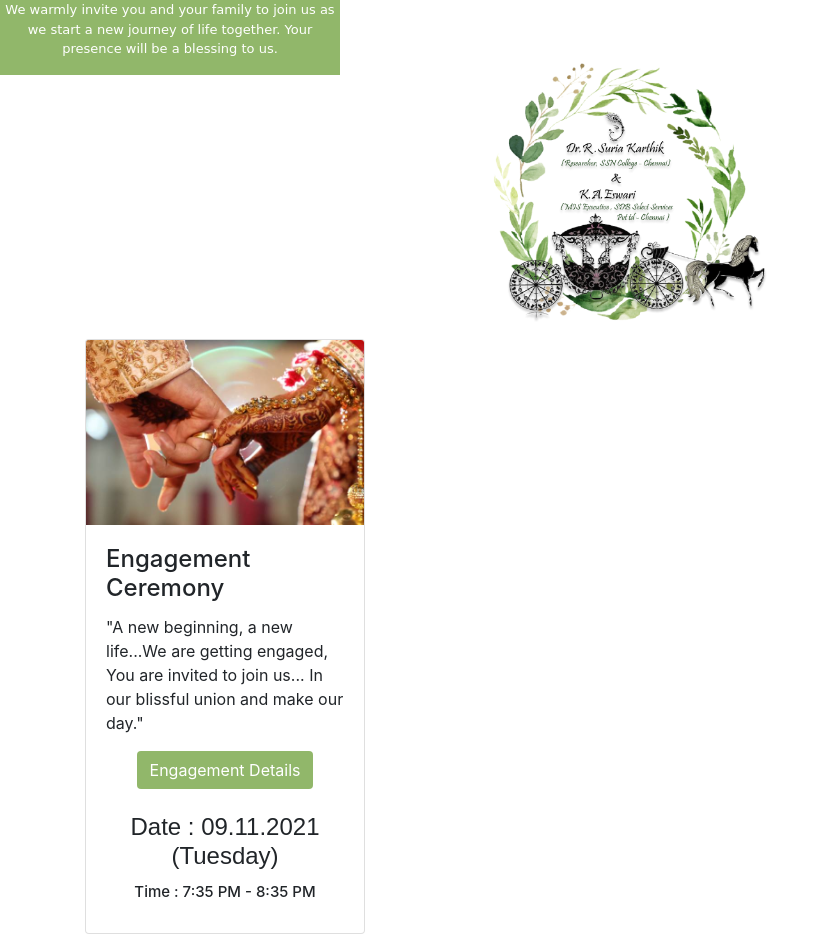
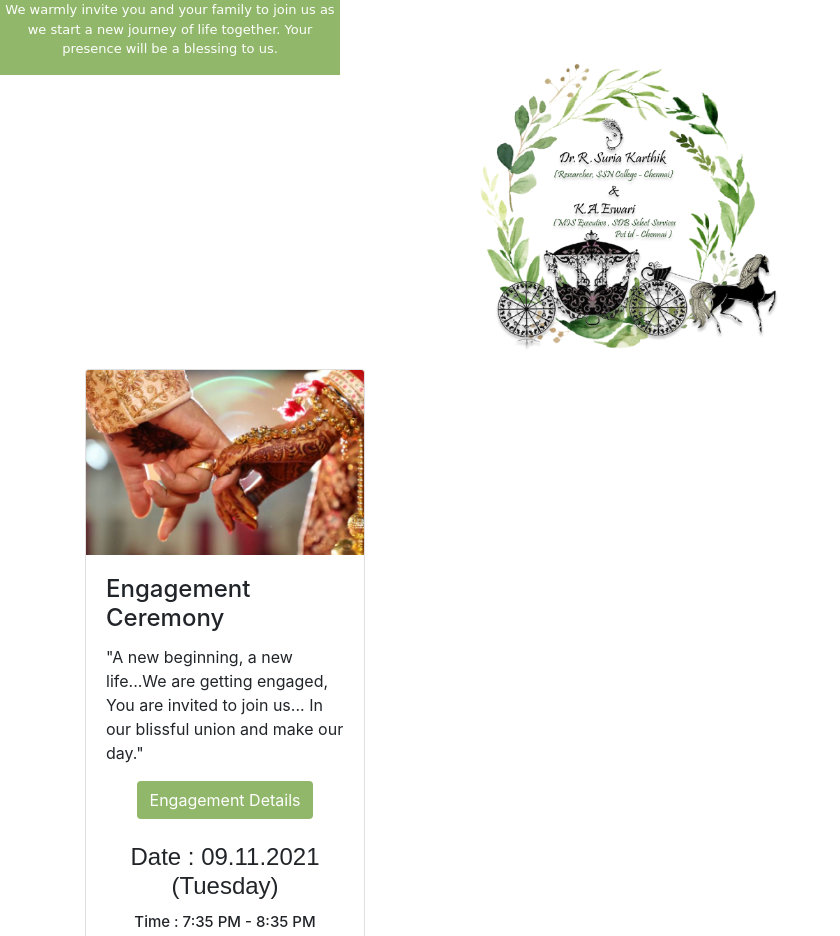
Before and after one commit to GanagaPuspa/SuriaKarthik-Eswari_WeddingInvitation, a plain HTML site: page index.html in a window 1280 px wide. Shown: the top 936 px of the page, without its empty margins (0-840 px from the left). Drawn offline with nearby package versions, Linux system fonts and the light colour scheme.

Commit message:
Update index.html

```diff
--- a/index.html
+++ b/index.html
@@ -29,8 +29,8 @@
   .name{
     /* margin-left: 30px; */
     margin-top: 35px;
-  width: 330px;
-  height: 280px;
+  width: 360px;
+  height: 310px;
   }
 
   .overlay {
```
